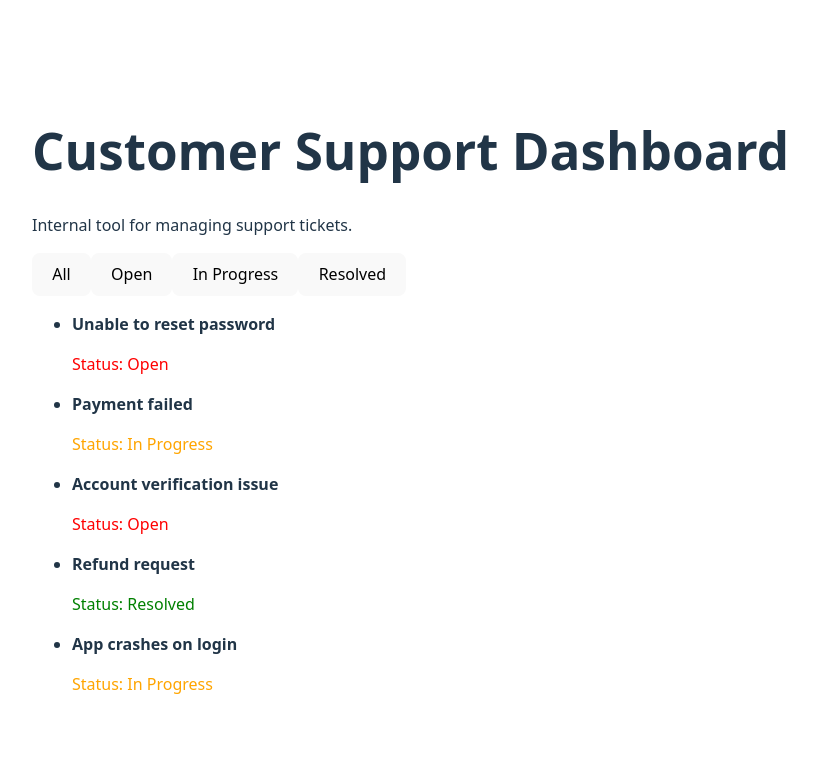
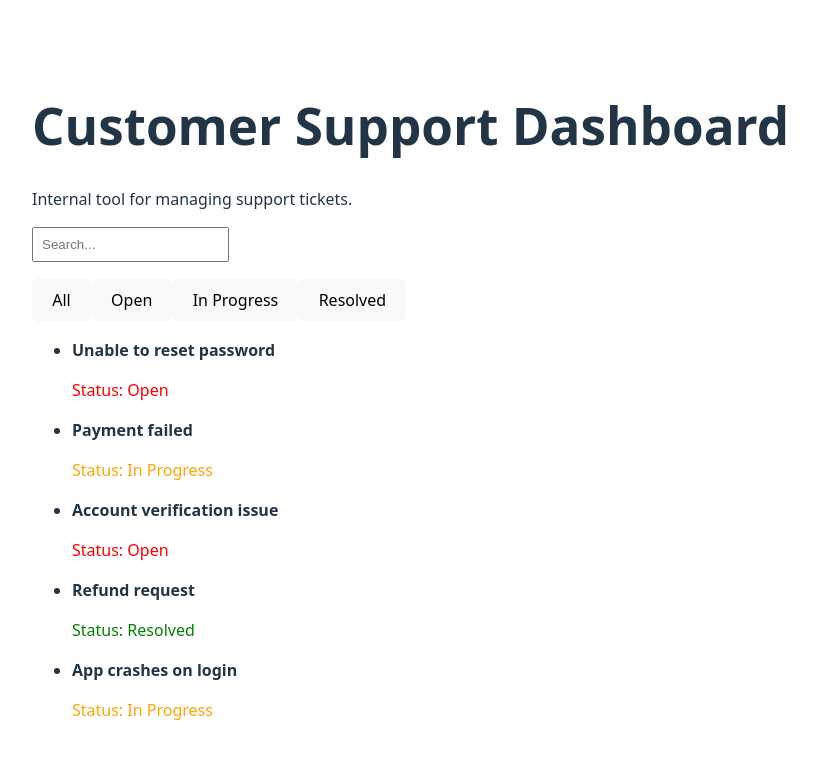
Before and after one commit to Keamogetswee/support-dashboard, a React (Vite) app: page / in a window 1280 px wide. Shown: the top 758 px of the page, without its empty margins (0-817 px from the left). Built offline with nearby package versions, Linux system fonts and the light colour scheme.

Commit message:
Add search functionality and combine with status filtering

```diff
--- a/src/App.jsx
+++ b/src/App.jsx
@@ -5,12 +5,30 @@ import TicketItem from "./components/TicketItem"
 
 export default function App() {
   const [statusFilter, setStatusFilter] = useState("All")
-  const filteredTickets = statusFilter === "All" ? tickets : tickets.filter(ticket => ticket.status === statusFilter)
+  const [searchTerm, setSearchTerm] = useState("")
+  const filteredTickets = tickets.filter((ticket) => {
+    const matchesStatus =
+      statusFilter === "All" || ticket.status === statusFilter
+    const matchesSearch =
+      ticket.subject.toLowerCase().includes(searchTerm.toLowerCase()) ||
+      ticket.description.toLowerCase().includes(searchTerm.toLowerCase())
+    return matchesStatus && matchesSearch
+  })
+
 
   return (
     <main style={{ padding: "2rem" }}>
       <h1>Customer Support Dashboard</h1>
       <p>Internal tool for managing support tickets.</p>
+
+      <input
+        type="text"
+        placeholder="Search..."
+        value={searchTerm}
+        onChange={(e) => setSearchTerm(e.target.value)}
+        style={{ marginBottom: "1rem", padding: "0.5rem" }}
+      />
+
 
       <div style={{ marginBottom: "1rem" }}>
         <button onClick={() => setStatusFilter("All")}>All</button>
```
